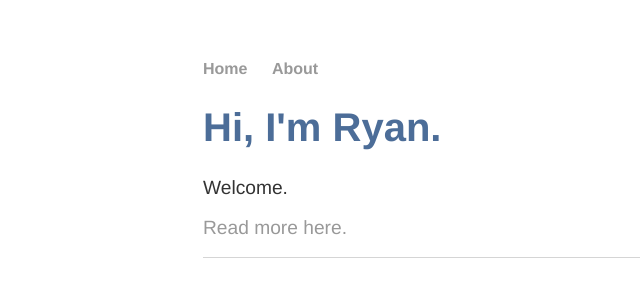
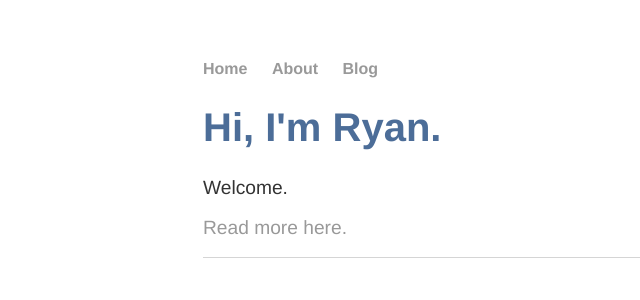
Before and after one commit to momentaryanblog/momentaryanblog.github.io, a Jekyll site: the page built from index.html, in a window 1280 px wide. Shown: the top 300 px of the page, without its empty margins (117-757 px from the left). Built offline with Jekyll 4.4.1, drawn with Linux system fonts in a browser that asks for light colours.

Commit message:
Update default.html

```diff
--- a/_layouts/default.html
+++ b/_layouts/default.html
@@ -10,7 +10,7 @@
 	    		<ul>
 	        		<li><a href="/">Home</a></li>
 		        	<li><a href="/about">About</a></li>
-              <li><a href="/blog"><Blog></a></li>
+              			<li><a href="/blog">Blog</a></li>
 
 	    		</ul>
 			</nav>
```
